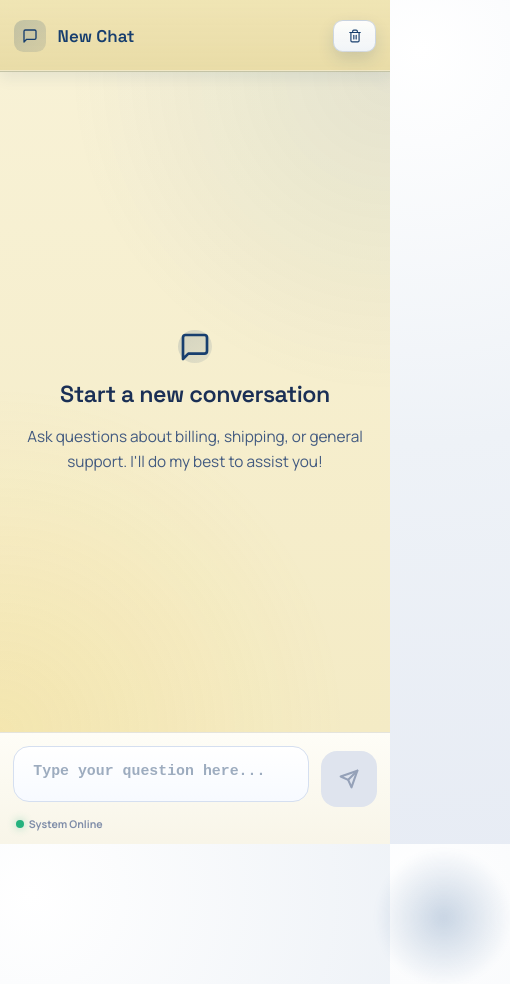
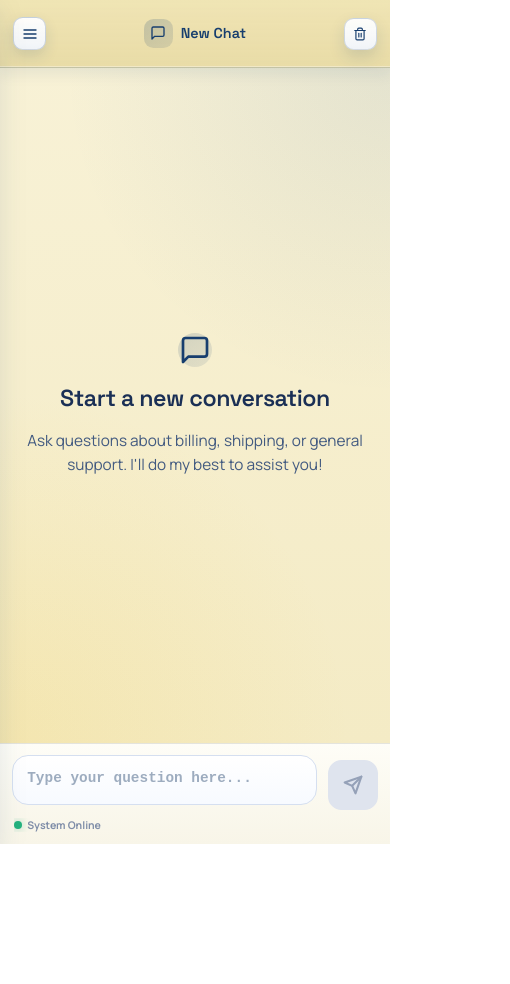
Before and after one commit to Isandith/SmartDesk-UI, an Angular app: page / in a window 390 px wide. Shown: the whole page, 510 px wide, since content can reach past the window. After the commit the page ends 844 px from the top, so only its background shows below. Built offline with nearby package versions, Linux system fonts and the light colour scheme.

Commit message:
feat: implement mobile sidebar functionality with toggle and close options

```diff
--- a/src/app/app.component.html
+++ b/src/app/app.component.html
@@ -1,16 +1,19 @@
 <div class="chat-app">
   <div class="chat-shell">
     <app-chat-sidebar
+      [class.mobile-open]="isSidebarOpen()"
       [sessions]="sessions()"
       [activeSessionId]="activeSessionId()"
       (sessionSelected)="setActiveSession($event)"
       (createSession)="createNewSession()"
       (deleteSession)="deleteSession($event)"
+      (closeRequested)="closeSidebar()"
     />
 
     <div class="main-panel">
       <app-chat-header
         [title]="activeSession().title"
+        (menuRequested)="toggleSidebar()"
         (resetSessionRequested)="resetCurrentSession()"
       />
 
@@ -26,6 +29,14 @@
         (sendMessage)="sendMessage()"
       />
     </div>
+
+    <button
+      type="button"
+      class="mobile-sidebar-backdrop"
+      [class.is-visible]="isSidebarOpen()"
+      aria-label="Close chat list"
+      (click)="closeSidebar()"
+    ></button>
   </div>
 
   @if (warningToast()) {
--- a/src/app/app.component.ts
+++ b/src/app/app.component.ts
@@ -30,6 +30,7 @@ export class AppComponent {
 
   activeSessionId = signal<string>(this.sessions()[0].id);
   isLoading = signal<boolean>(false);
+  isSidebarOpen = signal<boolean>(false);
 
   activeSession = computed(() => this.sessions().find((session) => session.id === this.activeSessionId()) || this.sessions()[0]);
   messages = computed(() => this.activeSession().messages);
@@ -76,6 +77,7 @@ export class AppComponent {
 
       this.activeSessionId.set(existingEmptySession.id);
       this.messageControl.setValue('');
+      this.closeSidebar();
       return;
     }
 
@@ -90,6 +92,7 @@ export class AppComponent {
     this.sessions.update((sessions) => [newSession, ...sessions]);
     this.activeSessionId.set(newSession.id);
     this.messageControl.setValue('');
+    this.closeSidebar();
   }
 
   /**
@@ -107,6 +110,25 @@ export class AppComponent {
     }
 
     this.activeSessionId.set(sessionId);
+    this.closeSidebar();
+  }
+
+  /**
+   * <summary>
+   * Toggles the mobile session sidebar drawer.
+   * </summary>
+   */
+  toggleSidebar() {
+    this.isSidebarOpen.update((isOpen) => !isOpen);
+  }
+
+  /**
+   * <summary>
+   * Closes the mobile session sidebar drawer.
+   * </summary>
+   */
+  closeSidebar() {
+    this.isSidebarOpen.set(false);
   }
 
   /**
@@ -274,6 +296,7 @@ export class AppComponent {
     }
 
     this.removeSessionFromUi(sessionId);
+    this.closeSidebar();
 
     this.chatService.resetSession(sessionId).subscribe({
       next: () => {},
--- a/src/app/components/chat-header/chat-header.component.html
+++ b/src/app/components/chat-header/chat-header.component.html
@@ -1,4 +1,18 @@
 <header class="chat-header">
+  <button
+    type="button"
+    class="menu-button"
+    aria-label="Open chat list"
+    title="Open chat list"
+    (click)="menuRequested.emit()"
+  >
+    <svg xmlns="http://www.w3.org/2000/svg" width="16" height="16" viewBox="0 0 24 24" fill="none" stroke="currentColor" stroke-width="2" stroke-linecap="round" stroke-linejoin="round" aria-hidden="true">
+      <line x1="3" y1="6" x2="21" y2="6" />
+      <line x1="3" y1="12" x2="21" y2="12" />
+      <line x1="3" y1="18" x2="21" y2="18" />
+    </svg>
+  </button>
+
   <div class="header-title">
     <span class="mobile-mark" aria-hidden="true">
       <svg xmlns="http://www.w3.org/2000/svg" width="16" height="16" viewBox="0 0 24 24" fill="none" stroke="currentColor" stroke-width="2" stroke-linecap="round" stroke-linejoin="round">
--- a/src/app/components/chat-header/chat-header.component.ts
+++ b/src/app/components/chat-header/chat-header.component.ts
@@ -13,5 +13,6 @@ import { Component, EventEmitter, Input, Output } from '@angular/core';
 export class ChatHeaderComponent {
   @Input() title = '';
 
+  @Output() menuRequested = new EventEmitter<void>();
   @Output() resetSessionRequested = new EventEmitter<void>();
 }
--- a/src/app/components/chat-sidebar/chat-sidebar.component.html
+++ b/src/app/components/chat-sidebar/chat-sidebar.component.html
@@ -1,5 +1,6 @@
 <div class="sidebar">
   <div class="sidebar-header">
+    <div class="sidebar-top-row">
       <div class="brand-row">
         <div class="brand-mark" aria-hidden="true">
           <svg xmlns="http://www.w3.org/2000/svg" width="20" height="20" viewBox="0 0 24 24" fill="none" stroke="currentColor" stroke-width="2" stroke-linecap="round" stroke-linejoin="round">
@@ -15,6 +16,20 @@
           <h1>SmartDesk AI</h1>
           <p>Assistant</p>
         </div>
+      </div>
+
+      <button
+        type="button"
+        class="sidebar-close-button"
+        aria-label="Close chat list"
+        title="Close chat list"
+        (click)="closeRequested.emit()"
+      >
+        <svg xmlns="http://www.w3.org/2000/svg" width="16" height="16" viewBox="0 0 24 24" fill="none" stroke="currentColor" stroke-width="2" stroke-linecap="round" stroke-linejoin="round" aria-hidden="true">
+          <line x1="18" y1="6" x2="6" y2="18" />
+          <line x1="6" y1="6" x2="18" y2="18" />
+        </svg>
+      </button>
     </div>
 
     <button type="button" class="new-chat-button" (click)="createSession.emit()">
--- a/src/app/components/chat-sidebar/chat-sidebar.component.ts
+++ b/src/app/components/chat-sidebar/chat-sidebar.component.ts
@@ -20,6 +20,7 @@ export class ChatSidebarComponent {
   @Output() sessionSelected = new EventEmitter<string>();
   @Output() createSession = new EventEmitter<void>();
   @Output() deleteSession = new EventEmitter<string>();
+  @Output() closeRequested = new EventEmitter<void>();
 
   /**
    * <summary>
--- a/src/styles.scss
+++ b/src/styles.scss
@@ -40,11 +40,12 @@ app-root {
 
 .chat-app {
   position: relative;
-  width: 100vw;
+  width: 100%;
   min-height: 100dvh;
   padding: 0;
   background: linear-gradient(165deg, #eef2f8 0%, #e7edf7 45%, #dde6f3 100%);
   isolation: isolate;
+  overflow: hidden;
 }
 
 .chat-app::before,
@@ -135,6 +136,10 @@ app-root {
   height: 100%;
 }
 
+.mobile-sidebar-backdrop {
+  display: none;
+}
+
 .chat-shell > app-chat-sidebar .sidebar {
   height: 100%;
   min-height: 0;
@@ -185,11 +190,36 @@ app-root {
   background: linear-gradient(180deg, rgba(255, 255, 255, 0.62) 0%, rgba(255, 255, 255, 0.28) 100%);
 }
 
+.sidebar-top-row {
+  display: flex;
+  align-items: center;
+  justify-content: space-between;
+  gap: 0.5rem;
+}
+
 .brand-row {
   display: flex;
   align-items: center;
   gap: 0.75rem;
   margin-bottom: 1rem;
+}
+
+.sidebar-top-row .brand-row {
+  margin-bottom: 0;
+}
+
+.sidebar-close-button {
+  width: 2rem;
+  height: 2rem;
+  display: none;
+  align-items: center;
+  justify-content: center;
+  border: 1px solid rgba(23, 62, 110, 0.18);
+  border-radius: 0.65rem;
+  background: linear-gradient(180deg, rgba(255, 255, 255, 0.95) 0%, rgba(241, 246, 255, 0.9) 100%);
+  color: var(--brand);
+  cursor: pointer;
+  box-shadow: 0 6px 12px rgba(23, 62, 110, 0.12);
 }
 
 .brand-mark,
@@ -258,6 +288,10 @@ app-root {
   cursor: pointer;
   box-shadow: 0 4px 10px rgba(23, 62, 110, 0.1);
   transition: transform 0.2s ease, box-shadow 0.2s ease, border-color 0.2s ease;
+}
+
+.sidebar-top-row + .new-chat-button {
+  margin-top: 1rem;
 }
 
 .new-chat-button:hover {
@@ -384,6 +418,7 @@ app-root {
   align-items: center;
   gap: 0.7rem;
   overflow: hidden;
+  min-width: 0;
 }
 
 .mobile-mark {
@@ -400,6 +435,7 @@ app-root {
   font-family: 'Space Grotesk', Manrope, sans-serif;
   font-size: 1.06rem;
   font-weight: 600;
+  margin: 0;
   overflow: hidden;
   text-overflow: ellipsis;
   white-space: nowrap;
@@ -419,6 +455,21 @@ app-root {
   font-size: 0.82rem;
   font-weight: 800;
   transition: transform 0.2s ease, box-shadow 0.2s ease, color 0.2s ease, border-color 0.2s ease, background 0.2s ease;
+}
+
+.menu-button {
+  display: none;
+  width: 2.1rem;
+  height: 2.1rem;
+  flex-shrink: 0;
+  align-items: center;
+  justify-content: center;
+  border: 1px solid rgba(23, 62, 110, 0.2);
+  border-radius: 0.6rem;
+  background: linear-gradient(180deg, rgba(255, 255, 255, 0.95) 0%, rgba(241, 246, 255, 0.92) 100%);
+  color: var(--brand);
+  box-shadow: 0 6px 14px rgba(23, 62, 110, 0.14);
+  cursor: pointer;
 }
 
 .reset-button:hover {
@@ -522,6 +573,7 @@ app-root {
   font-size: 0.95rem;
   line-height: 1.58;
   white-space: pre-wrap;
+  overflow-wrap: anywhere;
 }
 
 .sentiment-chip {
@@ -600,6 +652,7 @@ app-root {
   font-size: 0.78rem;
   font-weight: 700;
   line-height: 1.45;
+  overflow-wrap: anywhere;
 }
 
 .sentiment-dot {
@@ -759,6 +812,7 @@ app-root {
   color: var(--muted);
   font-size: 0.66rem;
   font-weight: 700;
+  min-width: 0;
 }
 
 .session-id {
@@ -791,19 +845,92 @@ app-root {
     border-radius: 0;
     border-left: 0;
     border-right: 0;
+    position: relative;
+  }
+
+  .chat-shell > app-chat-sidebar {
+    position: absolute;
+    inset: 0 auto 0 0;
+    width: min(82vw, 20rem);
+    max-width: 20rem;
+    z-index: 20;
+    pointer-events: none;
+  }
+
+  .chat-shell > app-chat-sidebar .sidebar {
+    display: flex;
+    width: 100%;
+    height: 100%;
+    transform: translateX(-104%);
+    transition: transform 0.26s cubic-bezier(0.16, 1, 0.3, 1);
+    box-shadow: 0 14px 34px rgba(23, 62, 110, 0.26);
+  }
+
+  .chat-shell > app-chat-sidebar.mobile-open {
+    pointer-events: auto;
+  }
+
+  .chat-shell > app-chat-sidebar.mobile-open .sidebar {
+    transform: translateX(0);
+  }
+
+  .sidebar-close-button {
+    display: inline-flex;
+  }
+
+  .mobile-sidebar-backdrop {
+    position: absolute;
+    inset: 0;
+    z-index: 15;
+    border: 0;
+    padding: 0;
+    margin: 0;
+    background: rgba(17, 35, 63, 0.38);
+    opacity: 0;
+    pointer-events: none;
+    transition: opacity 0.2s ease;
+  }
+
+  .mobile-sidebar-backdrop.is-visible {
+    opacity: 1;
+    pointer-events: auto;
   }
 
   .chat-header {
-    padding: 0.9rem 0.9rem;
+    padding: 0.9rem 0.8rem;
     height: 72px;
+    padding-top: max(0.9rem, env(safe-area-inset-top));
+  }
+
+  .menu-button {
+    display: inline-flex;
+  }
+
+  .header-title {
+    gap: 0.5rem;
+  }
+
+  .mobile-mark {
+    width: 1.8rem;
+    height: 1.8rem;
+  }
+
+  .header-title h2 {
+    font-size: 0.95rem;
   }
 
   .messages-list {
-    padding: 0.9rem 0.82rem;
+    padding: 0.82rem 0.72rem;
   }
 
   .message-bubble {
     max-width: min(88%, 34rem);
+    padding: 0.82rem 0.86rem;
+  }
+
+  .assistant-avatar {
+    width: 1.8rem;
+    height: 1.8rem;
   }
 
   .empty-state h3 {
@@ -815,11 +942,85 @@ app-root {
   }
 
   .composer {
-    padding: 0.82rem;
+    padding: 0.72rem;
+    padding-bottom: max(0.72rem, env(safe-area-inset-bottom));
+  }
+
+  .chat-input {
+    min-height: 50px;
+    max-height: 108px;
+    padding: 0.85rem 0.92rem;
+    font-size: 0.9rem;
+  }
+
+  .send-button {
+    width: 50px;
+    height: 50px;
+    border-radius: 0.85rem;
   }
 
   .reset-label {
     display: none;
+  }
+
+  .reset-button {
+    padding: 0.5rem;
+    min-width: 2.1rem;
+    justify-content: center;
+  }
+
+  .composer-footer {
+    flex-wrap: wrap;
+  }
+
+  .system-status {
+    max-width: 100%;
+    overflow: hidden;
+    text-overflow: ellipsis;
+    white-space: nowrap;
+  }
+}
+
+@media (max-width: 480px) {
+  .chat-header {
+    height: 68px;
+    gap: 0.55rem;
+  }
+
+  .header-title h2 {
+    font-size: 0.9rem;
+  }
+
+  .message-row {
+    gap: 0.48rem;
+    margin-bottom: 0.92rem;
+  }
+
+  .message-bubble {
+    max-width: 92%;
+  }
+
+  .assistant-metadata {
+    gap: 0.32rem;
+  }
+
+  .status-chip,
+  .mode-chip,
+  .context-chip,
+  .source-chip,
+  .sentiment-chip {
+    font-size: 0.64rem;
+    line-height: 1.25;
+    white-space: normal;
+  }
+
+  .typing-bubble {
+    height: 46px;
+    padding: 0.72rem 0.85rem;
+  }
+
+  .composer-footer {
+    margin-top: 0.5rem;
   }
 }
 
```
Lines whose indentation alone changed are shown as unchanged.
